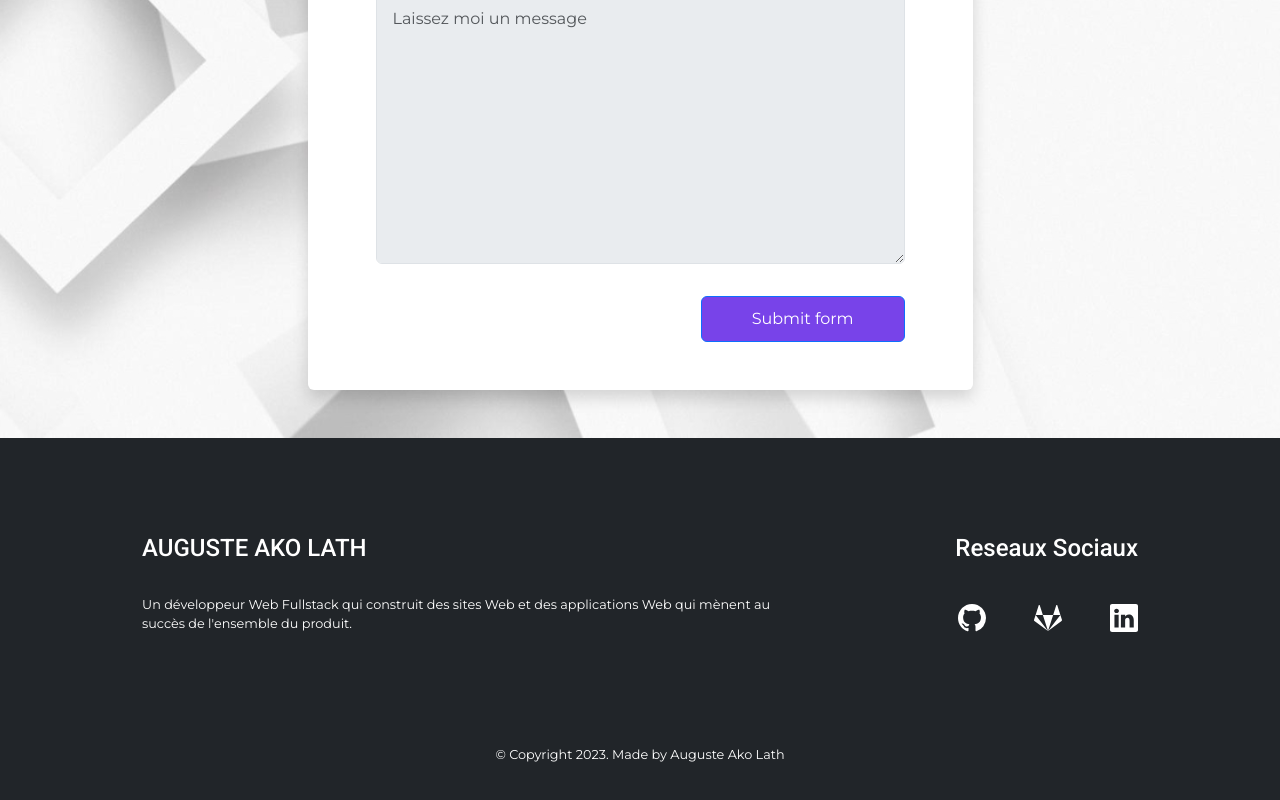
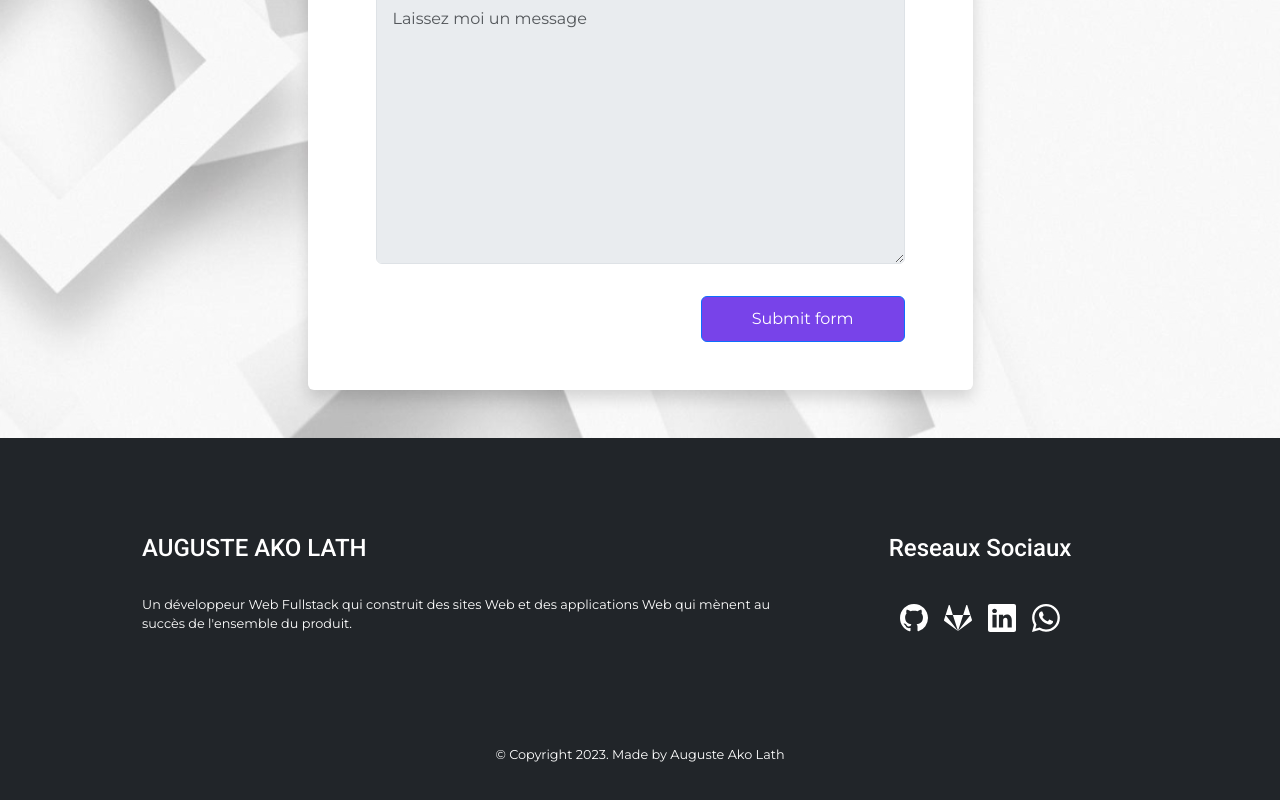
Before and after one commit to Auguste-Romain14/My_Portfolio, a React (Create React App) app: page / in a window 1280 px wide. Shown: the part 4154-4954 px from the top of the page. Built offline with nearby package versions, Linux system fonts and the light colour scheme.

Commit message:
ajout du contact whatsapp au footer

```diff
--- a/src/components/Footer.js
+++ b/src/components/Footer.js
@@ -1,6 +1,6 @@
 import React from "react";
 import { Col, Container, Row } from "react-bootstrap";
-import { BsGithub, BsLinkedin } from "react-icons/bs";
+import { BsGithub, BsLinkedin, BsWhatsapp } from "react-icons/bs";
 import { FaGitlab } from "react-icons/fa";
 
 const Footer = () => {
@@ -15,9 +15,9 @@ const Footer = () => {
               applications Web qui mènent au succès de l'ensemble du produit.
             </p>
           </Col>
-          <Col className="socialMedia text-end">
+          <Col className="socialMedia text-center">
             <h4 className="pb-4">Reseaux Sociaux</h4>
-            <div className="d-flex justify-content-end gap-5 fs-3">
+            <div className="d-flex justify-content-center gap-3 fs-3">
               <a
                 href="http://github.com/Auguste-Romain14"
                 target="_blank"
@@ -39,6 +39,13 @@ const Footer = () => {
               >
                 <BsLinkedin />
               </a>
+              <a
+                href="https://wa.me/2250759242776"
+                target="_blank"
+                rel="noopener noreferrer"
+              >
+                <BsWhatsapp />
+              </a>
             </div>
           </Col>
         </Row>
```
